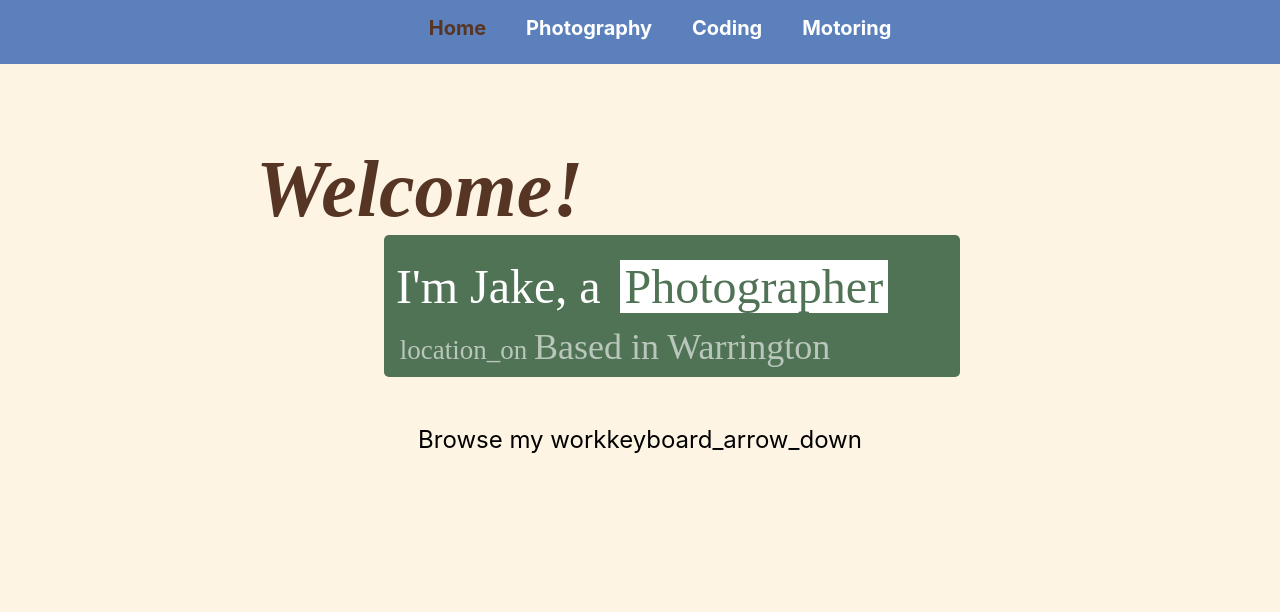
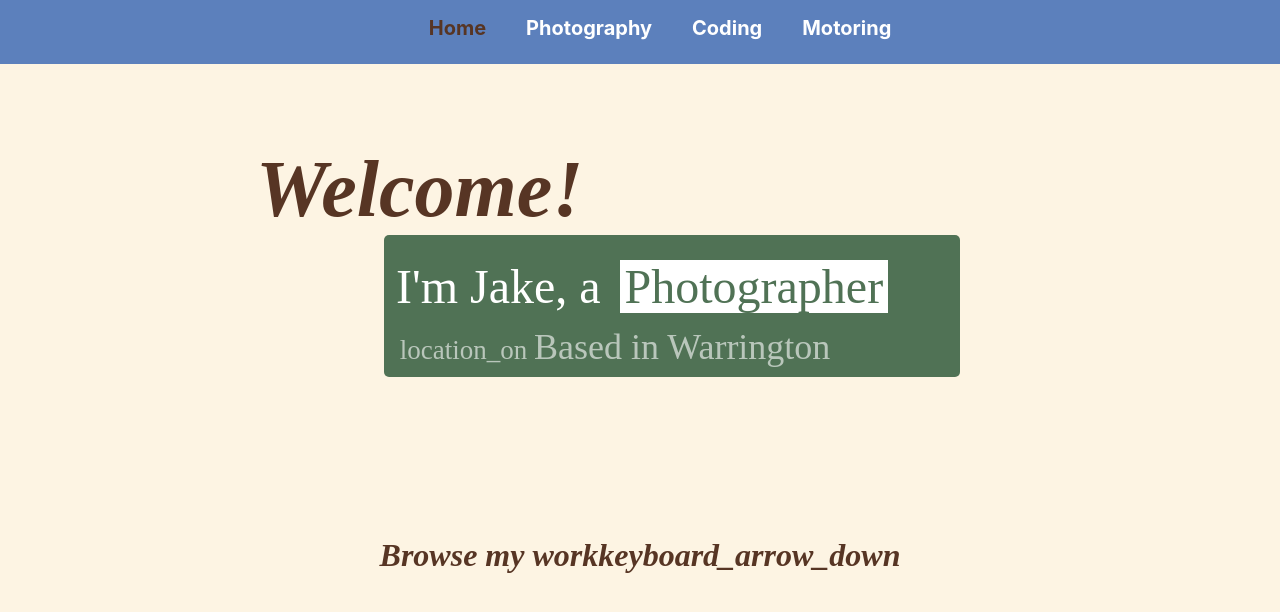
Before and after one commit to siskiuslide/personal-site, a React (Create React App) app: page /home in a window 1280 px wide. Shown: the top 612 px of the page. Built offline with nearby package versions, Linux system fonts and the light colour scheme.

Commit message:
Homepage improvements and transitions

```diff
--- a/src/components/Card.css
+++ b/src/components/Card.css
@@ -1,13 +1,13 @@
 .card {
-  margin: 2em;
   width: 20vw;
   border-radius: 4px;
   box-shadow: 0px 0px 10px rgb(199, 193, 193);
-  transition: all 100ms;
+  transition: all 500ms;
   text-align: center;
   background-color: var(--bistrebrown);
   color: white;
   text-decoration: none;
+  opacity: 0;
 }
 
 .card:hover {
--- a/src/components/Card.jsx
+++ b/src/components/Card.jsx
@@ -1,9 +1,17 @@
-import React from "react";
+import React, { useEffect, useState } from "react";
 import "./Card.css";
 import { Link } from "react-router-dom";
+
 const Card = function (props) {
+  const [cardStyle, setCardStyle] = useState({ background: `var(--${props.background})` });
+  const fadeIn = function () {
+    setTimeout(() => {
+      setCardStyle({ ...cardStyle, opacity: 1 });
+    }, 100);
+  };
+  useEffect(fadeIn, []);
   return (
-    <Link to={props.dest} className="card" style={{ background: `var(--${props.background})` }}>
+    <Link to={props.dest} className="card" style={cardStyle}>
       <p className="title">{props.title}</p>
       <p className="desc">{props.desc}</p>
     </Link>
--- a/src/home/home.css
+++ b/src/home/home.css
@@ -48,11 +48,17 @@
 
 .browse {
   text-align: center;
-  font-size: 1.5em;
-  margin-top: 2em;
+  font-size: 2em;
+  font-weight: 600;
+  font-family: "Signika negative";
+  font-style: italic;
+  margin-top: 5em;
   display: flex;
   justify-content: center;
   align-items: center;
+  transition: all 200ms;
+  cursor: pointer;
+  color: var(--bistrebrown);
 }
 .cardFlex {
   margin-inline: 5em;
@@ -60,7 +66,7 @@
 
   display: flex;
   flex-direction: row;
-  justify-content: center;
+  justify-content: space-evenly;
   align-items: top;
   font-family: "Signika Negative";
 }
--- a/src/home/home.jsx
+++ b/src/home/home.jsx
@@ -1,5 +1,4 @@
 import React, { useState, useEffect } from "react";
-import { Link } from "react-router-dom";
 import "./home.css";
 import Card from "../components/Card";
 
@@ -7,28 +6,32 @@ const Home = function () {
   const [noun, setNoun] = useState("Web Developer");
   const [arrowIcon, setArrowIcon] = useState("keyboard_arrow_down");
   const [showCards, setShowCards] = useState(false);
+  const [browseClickedStyle, setBrowseClickedStyle] = useState();
 
   useEffect(() => {
     setTimeout(() => {
-      if (noun == "Web Developer") {
+      if (noun === "Web Developer") {
         setNoun("Photographer");
       }
-      if (noun == "Photographer") {
+      if (noun === "Photographer") {
         setNoun("Motor Enthusiast");
       }
-      if (noun == "Motor Enthusiast") {
+      if (noun === "Motor Enthusiast") {
         setNoun("Web Developer");
       }
     }, 5000);
   }, [noun]);
-  const arrowHandler = function () {
+
+  const browseHandler = function () {
     if (arrowIcon === "keyboard_arrow_down") {
       setArrowIcon("keyboard_arrow_up");
-      setShowCards(false);
+      setShowCards(true);
+      setBrowseClickedStyle({ marginTop: "2em" });
       return;
     } else {
       setArrowIcon("keyboard_arrow_down");
-      setShowCards(true);
+      setShowCards(false);
+      setBrowseClickedStyle({ marginTop: "5em" });
     }
   };
   return (
@@ -45,14 +48,26 @@ const Home = function () {
           Based in Warrington
         </p>
       </div>
-      <div className="browse" onClick={arrowHandler}>
+      <div className="browse" onClick={browseHandler} style={browseClickedStyle}>
         Browse my work <span className="material-icons">{arrowIcon}</span>
       </div>
-      {showCards == true ? (
+      {showCards === true ? (
         <div className="cardFlex">
-          <Card title="Coding" desc="View my projects" dest="/coding" background="shadowblue"></Card>
-          <Card title="Photography" desc="Browse galleries" dest="/Photography" background="middlegreen"></Card>
-          <Card title="Motoring" desc="Look at my motoring updates" dest="/Motoring" background="glaucousblue"></Card>
+          <Card title="Coding" desc="View my projects" dest="/coding" background="shadowblue" delay="50ms"></Card>
+          <Card
+            title="Photography"
+            desc="Browse galleries"
+            dest="/Photography"
+            background="middlegreen"
+            delay="150ms"
+          ></Card>
+          <Card
+            title="Motoring"
+            desc="Look at my motoring updates"
+            dest="/Motoring"
+            background="glaucousblue"
+            delay="250ms"
+          ></Card>
         </div>
       ) : (
         ""
```
